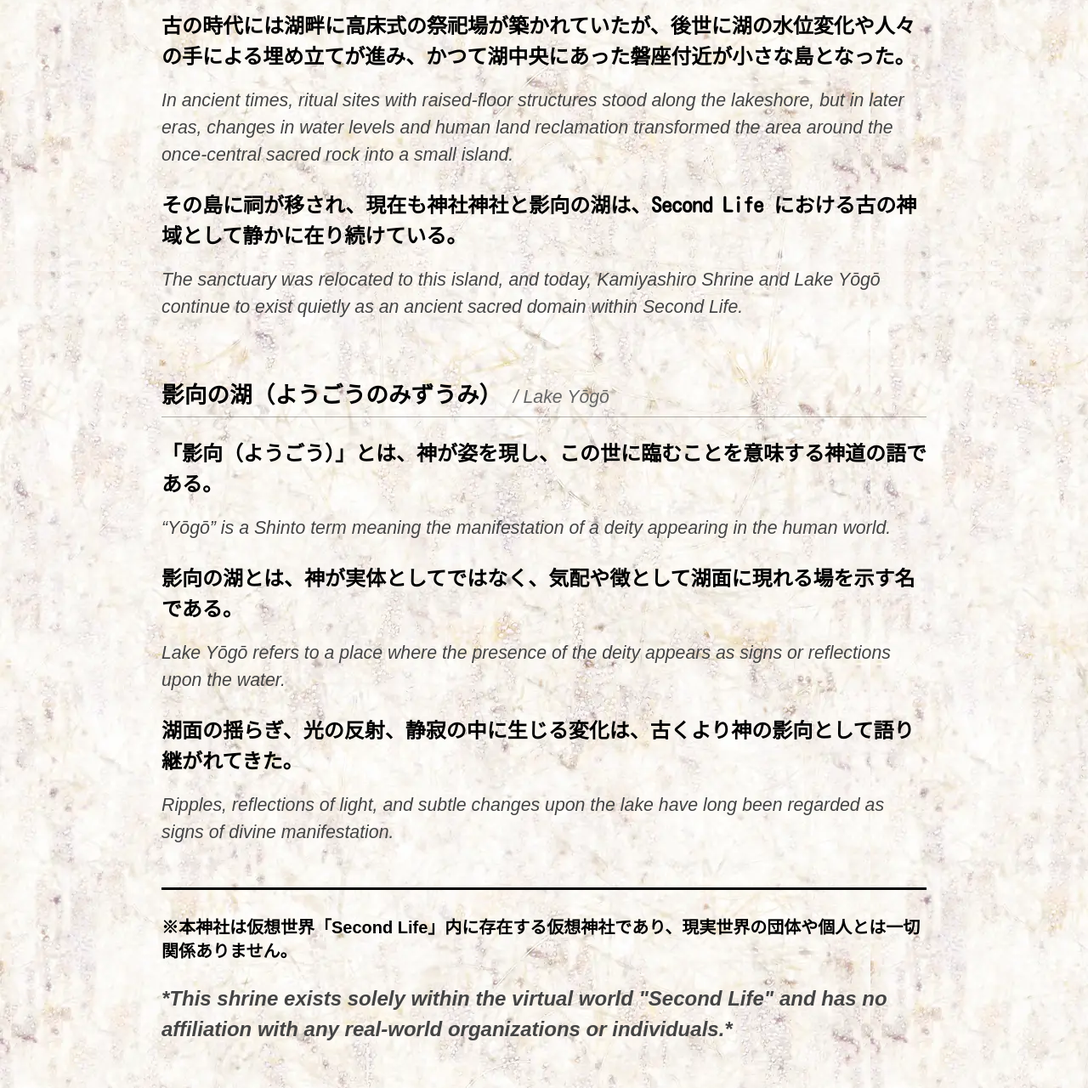
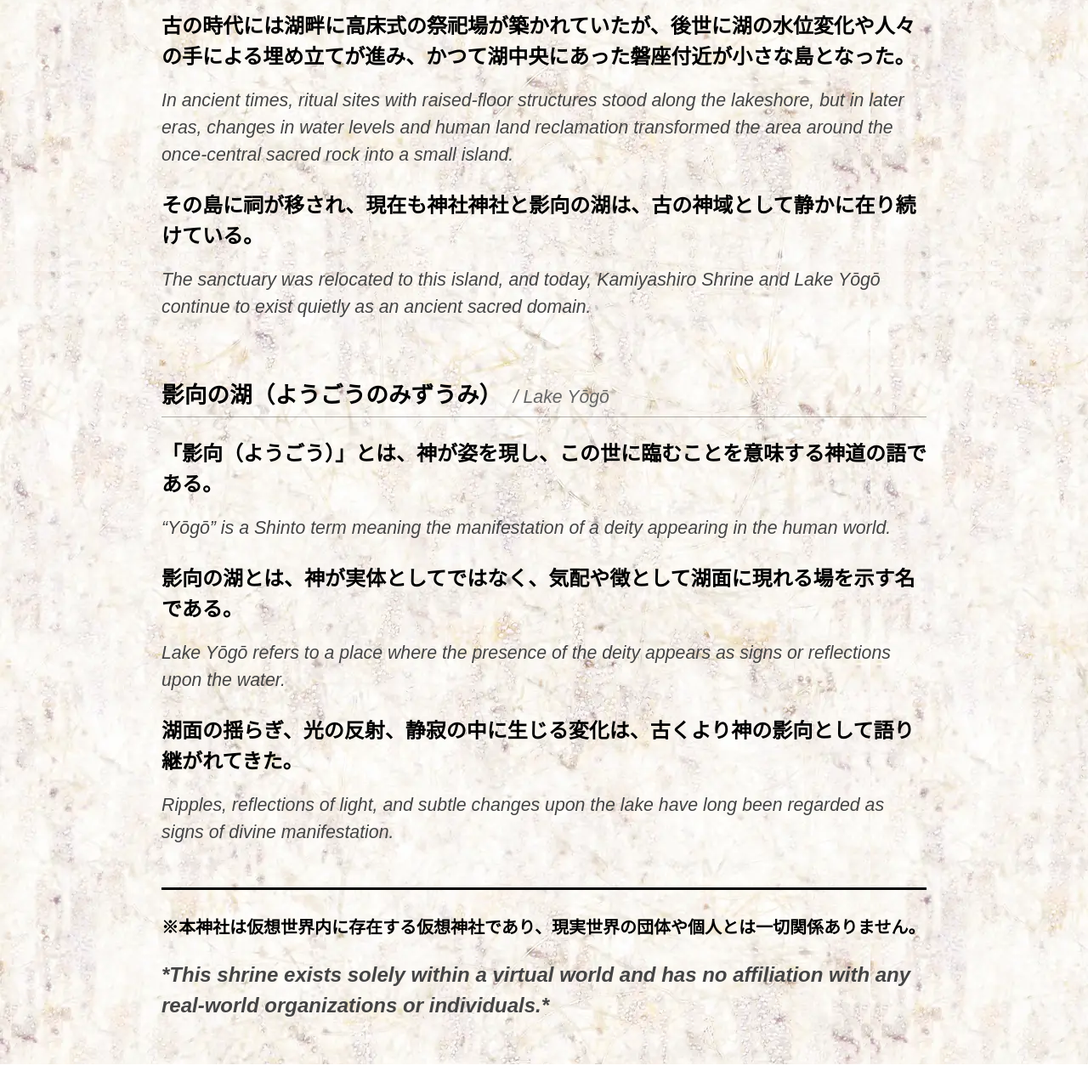
Before and after one commit to kamiyashiro/omikuji, a plain HTML site: page engi.html in a window 1280 px wide. Shown: the part 2753-4033 px from the top of the page at 85% size. After the commit the page ends 4005 px from the top, so only its background shows below. Drawn offline with Linux system fonts and the light colour scheme; a web font is replaced by a local one.

Commit message:
Update engi.html

```diff
--- a/engi.html
+++ b/engi.html
@@ -3,7 +3,7 @@
 <head>
 <meta charset="UTF-8">
 <meta name="viewport" content="width=device-width, initial-scale=1.0">
-<meta name="description" content="かみやしろ神社 - 影向の湖を御神体とする古の神社。Second Lifeの仮想世界に存在する神秘の聖地。">
+<meta name="description" content="かみやしろ神社 - 影向の湖を御神体とする古の神社。仮想世界に存在する神秘の聖地。">
 <meta property="og:title" content="神社神社（かみやしろじんじゃ） / Kamiyashiro Shrine｜影向の湖">
 <meta property="og:description" content="影向の湖を御神体とする古の神社。神が姿を現し、この世に臨む神秘の湖。">
 <meta property="og:type" content="website">
@@ -247,8 +247,8 @@ Kamiyashiro Shrine – An Ancient Shrine Enshrining Lake Yōgō
 <p>古の時代には湖畔に高床式の祭祀場が築かれていたが、後世に湖の水位変化や人々の手による埋め立てが進み、かつて湖中央にあった磐座付近が小さな島となった。</p>
 <p class="en">In ancient times, ritual sites with raised-floor structures stood along the lakeshore, but in later eras, changes in water levels and human land reclamation transformed the area around the once-central sacred rock into a small island.</p>
 
-<p>その島に祠が移され、現在も神社神社と影向の湖は、Second Life における古の神域として静かに在り続けている。</p>
-<p class="en">The sanctuary was relocated to this island, and today, Kamiyashiro Shrine and Lake Yōgō continue to exist quietly as an ancient sacred domain within Second Life.</p>
+<p>その島に祠が移され、現在も神社神社と影向の湖は、古の神域として静かに在り続けている。</p>
+<p class="en">The sanctuary was relocated to this island, and today, Kamiyashiro Shrine and Lake Yōgō continue to exist quietly as an ancient sacred domain.</p>
 
 <h2>影向の湖（ようごうのみずうみ） <span class="en">/ Lake Yōgō</span></h2>
 <p>「影向（ようごう）」とは、神が姿を現し、この世に臨むことを意味する神道の語である。</p>
@@ -261,10 +261,10 @@ Kamiyashiro Shrine – An Ancient Shrine Enshrining Lake Yōgō
 <hr class="divider">
 
 <p class="notice-jp">
-※本神社は仮想世界「Second Life」内に存在する仮想神社であり、現実世界の団体や個人とは一切関係ありません。
+※本神社は仮想世界内に存在する仮想神社であり、現実世界の団体や個人とは一切関係ありません。
 </p>
 <p class="notice-en">
-*This shrine exists solely within the virtual world "Second Life" and has no affiliation with any real-world organizations or individuals.*
+*This shrine exists solely within a virtual world and has no affiliation with any real-world organizations or individuals.*
 </p>
 </div>
 </body>
```
